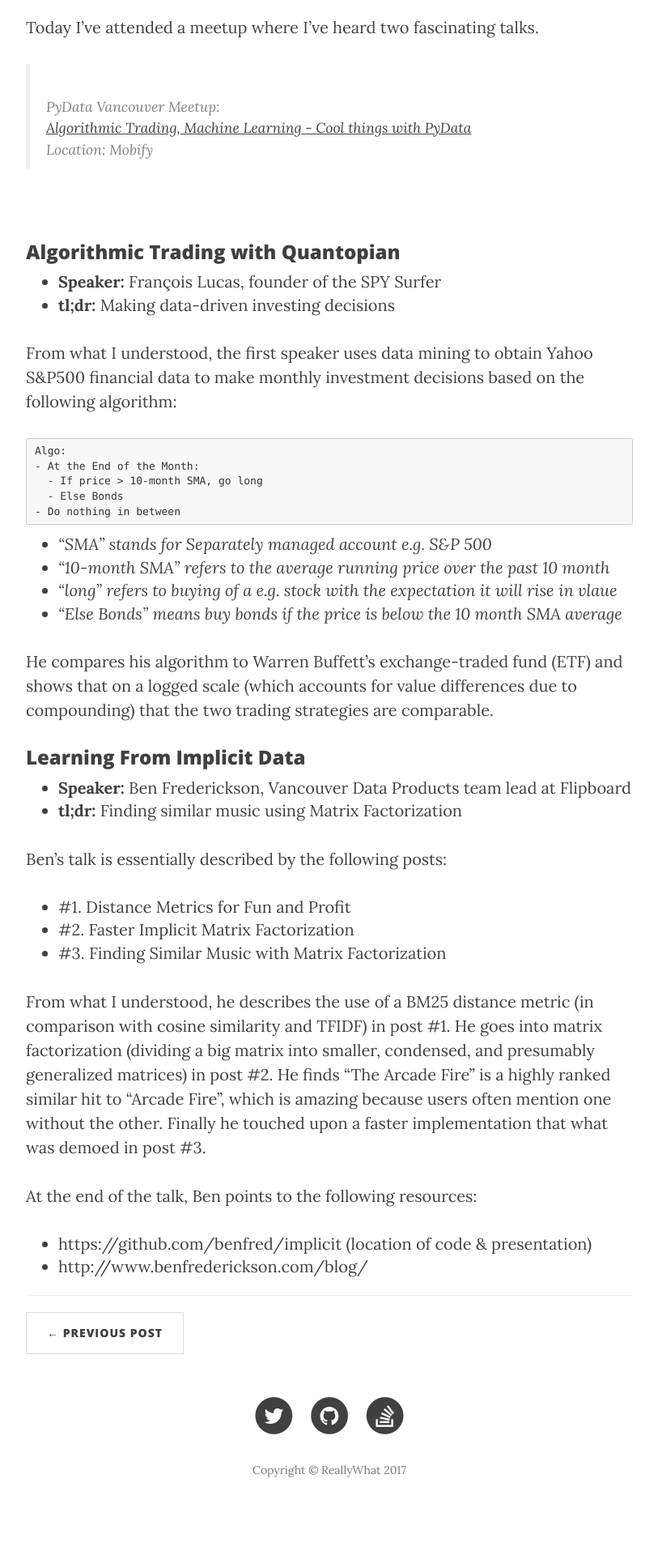
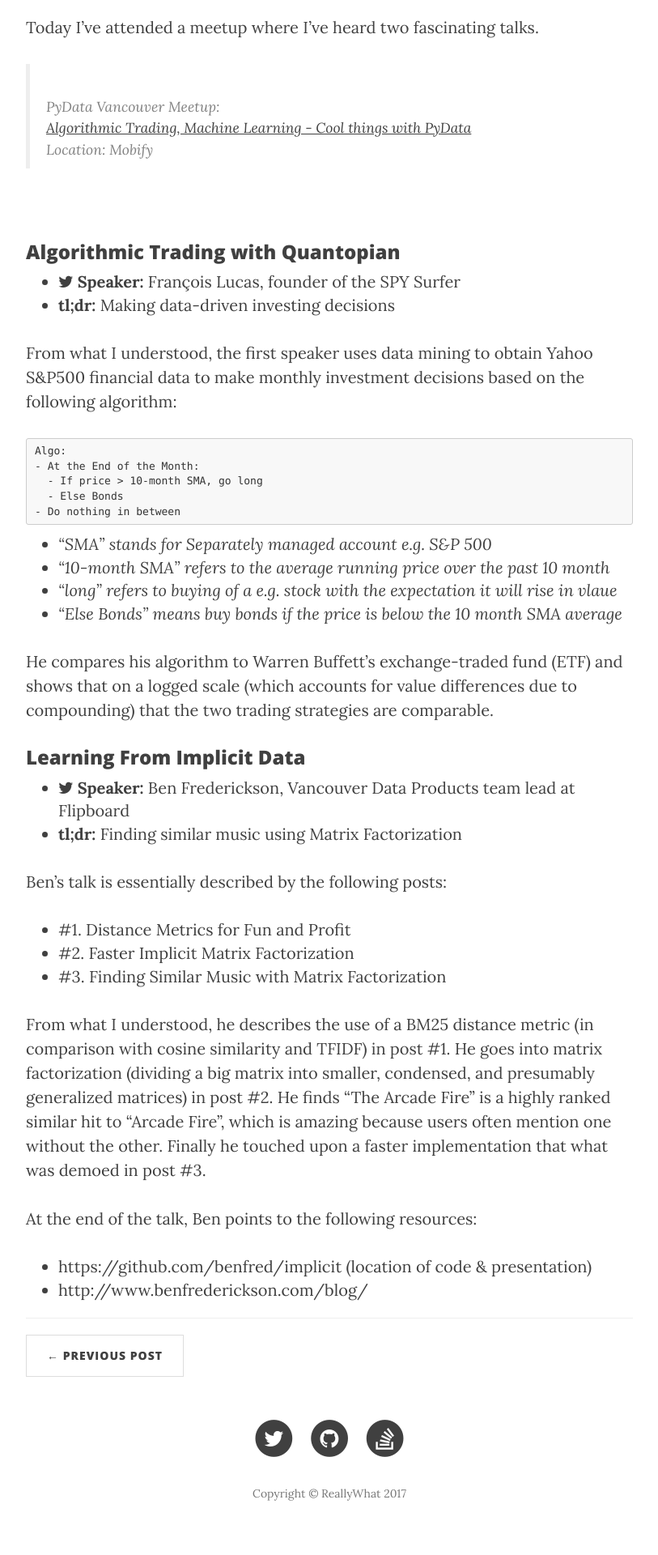
Before and after one commit to csiu/blog, a Jekyll site: the page built from _posts/2017_100daysofcode/2017-04-04-day39.md, in a window 1280 px wide. Shown: the part 655-2575 px from the top of the page at 81% size, without its empty margins (233-1046 px from the left). Built offline with Jekyll 4.4.1, drawn with Linux system fonts in a browser that asks for light colours; nearby versions of some CDN libraries; before the commit the page ends 2546 px from its top, so only the background shows below that.

Commit message:
Add twitter links

```diff
--- a/_posts/2017_100daysofcode/2017-04-04-day39.md
+++ b/_posts/2017_100daysofcode/2017-04-04-day39.md
@@ -19,7 +19,7 @@
 <br/>
 
 ### Algorithmic Trading with Quantopian
-- **Speaker:** François Lucas, founder of the [SPY Surfer](http://thespysurfer.com)
+- [<i class="fa fa-twitter"></i>](https://twitter.com/theSPYsurfer) **Speaker:** François Lucas, founder of the [SPY Surfer](http://thespysurfer.com)
 - **tl;dr:** Making data-driven investing decisions
 
 From what I understood, the first speaker uses data mining to obtain Yahoo S&P500 financial data to make monthly investment decisions based on the following algorithm:
@@ -40,7 +40,7 @@
 He compares his algorithm to Warren Buffett’s exchange-traded fund (ETF) and shows that on a logged scale (which accounts for value differences due to compounding) that the two trading strategies are comparable.
 
 ### Learning From Implicit Data
-- **Speaker:** Ben Frederickson, Vancouver Data Products team lead at Flipboard
+- [<i class="fa fa-twitter"></i>](https://twitter.com/benfrederickson) **Speaker:** Ben Frederickson, Vancouver Data Products team lead at Flipboard
 - **tl;dr:** Finding similar music using Matrix Factorization
 
 Ben's talk is essentially described by the following posts:
```
